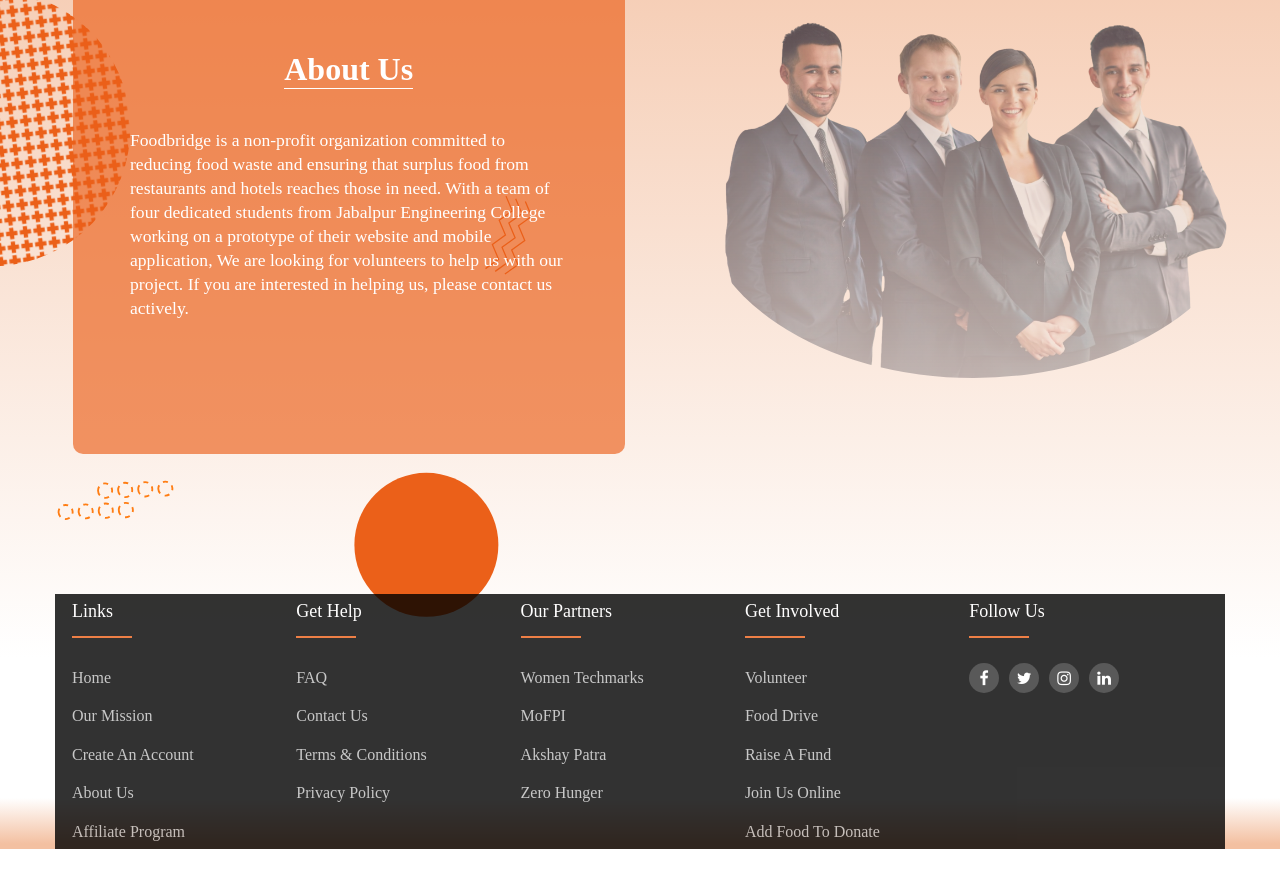
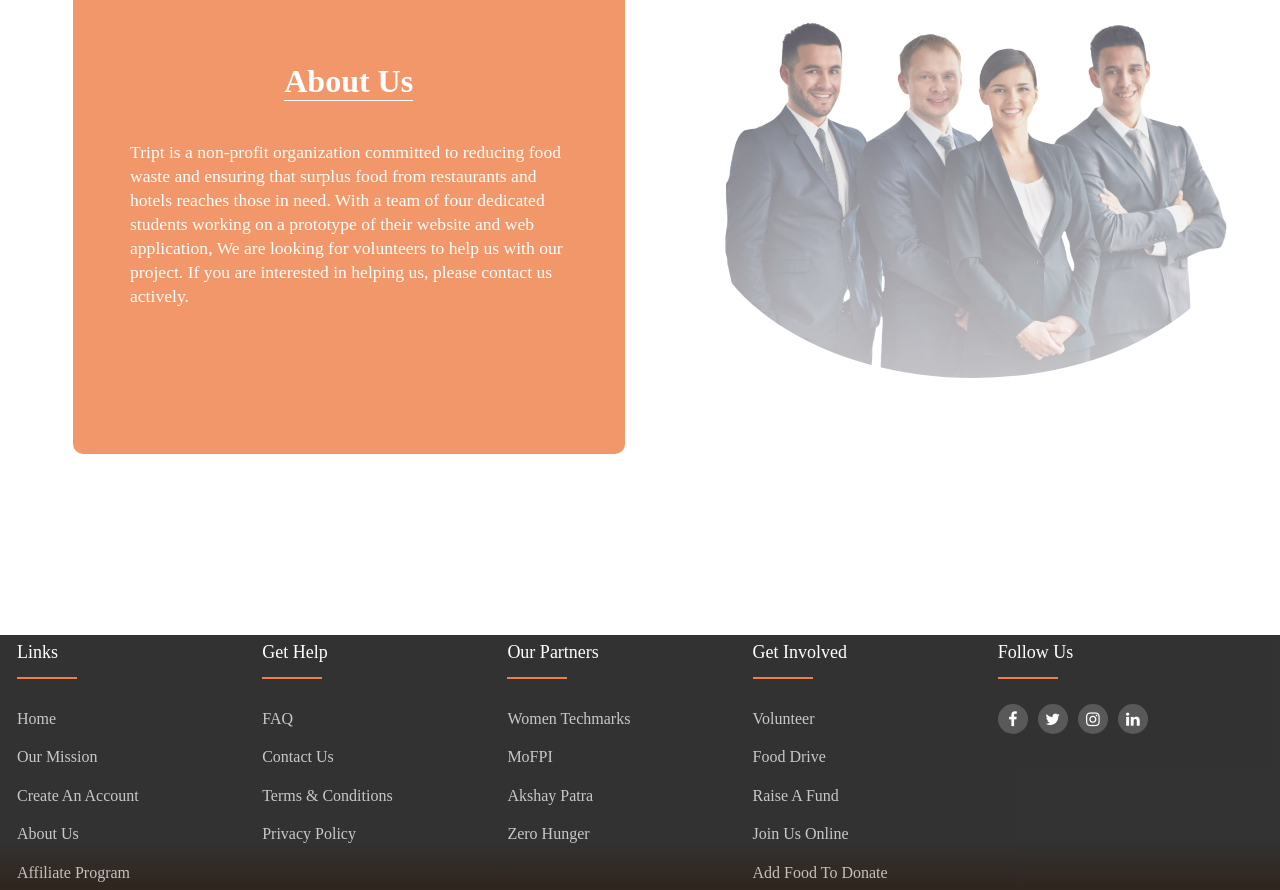
Before and after one commit to ankit8453/hackathonITDays, an Angular app: page /header-pages/homepage in a window 1280 px wide. Shown: the part 1520-2410 px from the top of the page. Before the commit the page ends 2369 px from the top, so only its background shows below. Built offline with nearby package versions, Linux system fonts and the light colour scheme.

Commit message:
updated footer

```diff
--- a/src/app/header-pages/footer/footer.component.css
+++ b/src/app/header-pages/footer/footer.component.css
@@ -5,15 +5,18 @@
     line-height: 1.9;
 }
 .row{
+    margin-top: 41px;
     display: flex;
     flex-wrap: wrap;
 
 }
 .container{
-    max-width: 1170px;
-    background-color: rgba(0, 0, 0);
+    /* width: 100%; */
+    color: rgb(0, 0, 0) !important;;
+    /* max-width: 1170px; */
+    background-color: #000000;
     opacity: 0.8;
-    margin:auto;;
+    margin: 30px 0 0 0;
     /* margin-left: 12px; */
 }
 ul{
--- a/src/app/header-pages/homepage/about-us/about-us.component.css
+++ b/src/app/header-pages/homepage/about-us/about-us.component.css
@@ -9,7 +9,8 @@
     position: absolute;
     width: 100vw;
     height: 108vh;
-    background: url("/assets/colouredPatterns.svg") no-repeat top center/cover;
+    /* background: url("/assets/colouredPatterns.svg" ) no-repeat top center/cover ; */
+    background-size: min(100%, 70%);
     z-index: -1;
 
 
--- a/src/app/header-pages/homepage/about-us/about-us.component.html
+++ b/src/app/header-pages/homepage/about-us/about-us.component.html
@@ -2,10 +2,10 @@
     <div class="flexbox">
         <div class="Content">
             <h1>About Us</h1>
-            <p>Foodbridge is a non-profit organization committed to reducing food waste and
+            <p>Tript is a non-profit organization committed to reducing food waste and
                  ensuring that surplus food from restaurants and hotels reaches those in need.
-                 With a team of four dedicated students from Jabalpur Engineering College
-                  working on a prototype of their website and mobile application,  We are looking
+                 With a team of four dedicated students
+                  working on a prototype of their website and web application,  We are looking
                    for volunteers to help us with our project.
                 If you are interested in helping us, please contact us actively.
             </p>
--- a/src/app/sign-up/sign-up.component.css
+++ b/src/app/sign-up/sign-up.component.css
@@ -8,7 +8,7 @@
     justify-content: space-between;
 }
 .tittle{
-    font-size:3ch;
+    font-size:2.5ch;
     font-weight: 800;
 }
 .formWrapper{
@@ -26,7 +26,7 @@
 }
 .ap{
     font-size: 13px;
-    padding-top: 12px;
+    padding-top: 8px;
     padding-bottom: 15px;
     display: flex;
     flex-direction: column;
@@ -38,6 +38,7 @@ input{
     border: none;
     border-radius: 5px;
     margin-bottom: 6px;
+    /* margin-top: 1px; */
 }
 input:focus{
     outline: none;
@@ -54,13 +55,15 @@ select:focus{
     outline: none;
 }
 .logo{
-    height: 90px;
+    height: 70px;
     padding-top: 20px;
+    margin-top: 0;
 }
 button{
     background-color: hsl(20, 85%, 54%) ;
     border: none;
     color: white;
+    margin-top: 0px;
     padding: 6px;
     font-weight: 700;
     border-radius: 10px;
@@ -74,9 +77,13 @@ button:hover{
     width: 55vw;
 }
 p{
-    font-size: 13px;
-    margin: 8px;
+    font-size: 12px;
+    margin: 4px;
 }
 a{
     text-decoration: none;
 }
+.ap label{
+    font-size: 12px;
+    margin: 0;
+}
--- a/src/app/sign-up/sign-up.component.html
+++ b/src/app/sign-up/sign-up.component.html
@@ -4,16 +4,22 @@
         <img class="logo" src="assets/logo.svg">
         <span class="tittle">Register</span>
         <form class="ap">
-            <label for="name-field">Please enter your Name</label>
+            <label for="name-field" class="form-control"
+            required minlength="4" appForbiddenName="bob"
+           >Please enter your Name</label>
             <input type="text" id="name-field" placeholder="Full Name"/>
+
             <label for="email-field">Please enter Email</label>
-            <input type="email" id="email-field" placeholder="hello@xyz.com"/>
+            <input type="email" id="email-field" [required] placeholder="hello@xyz.com"/>
             <label for="password-field">Please enter Password</label>
-            <input type="password" id="password-field" placeholder="**********"/>
+            <input type="password" id="password-field" placeholder="**********" required/>
+            <label for="password-field">Please Confirm your Password</label>
+            <input type="password" id="password-field"  placeholder="**********" required>
             <label for="categorie">User-Category</label>
             <select name="categorie">
-                <option value="#">Individual / Social worker</option>
+                <option value="# ">Individual / Social worker</option>
                 <option value="#">Restaurants / Marriage Garden</option>
+                <option value="#">Animal feeder</option>
                 <option value="#">NGOs</option>
                 <option value="#">Others</option>
             </select>
--- a/src/app/sign-up/sign-up.component.ts
+++ b/src/app/sign-up/sign-up.component.ts
@@ -7,6 +7,7 @@ import { Router } from '@angular/router';
   styleUrls: ['./sign-up.component.css']
 })
 export class SignUpComponent {
+
 
   constructor(private router : Router)
   {}
--- a/src/app/user-dashboard/main-dashboard/main-dashboard.component.ts
+++ b/src/app/user-dashboard/main-dashboard/main-dashboard.component.ts
@@ -28,7 +28,7 @@ export class MainDashboardComponent {
           'success'
         ).then((finalresult) => {
           if(finalresult.isConfirmed){
-            this._router.navigate(["/homepage"]);
+            this._router.navigate(["/header-pages/homepage"]);
           }
         })
       }
```
